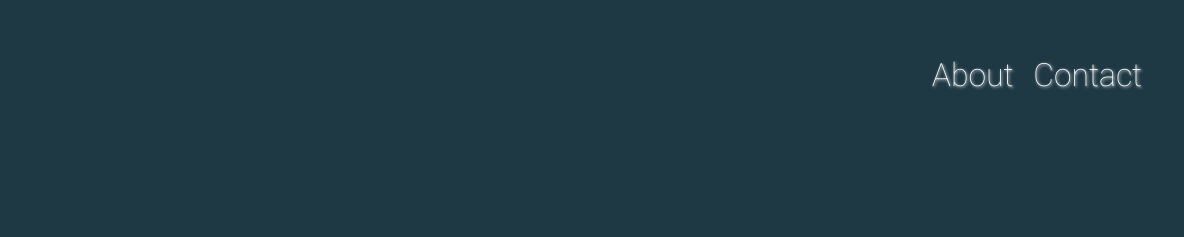
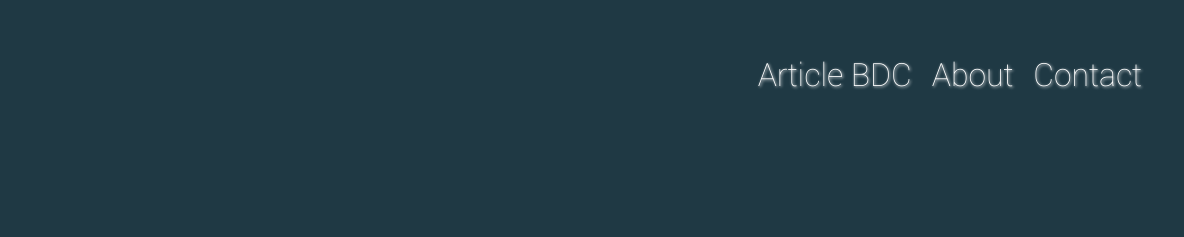
Before and after one commit to HPFerreira/portfolio, a plain HTML site: page index.html in a window 1280 px wide. Shown: the top 237 px of the page, 96-1280 px from the left. Drawn offline with nearby package versions, Linux system fonts and the light colour scheme.

Commit message:
Update index.html

```diff
--- a/index.html
+++ b/index.html
@@ -16,6 +16,7 @@
             <div class="a"><img src="./pics/logorondrouge.png"></div>
             <div class="b">
                 <ul>
+                    <li><a href="./DNMultitache.pdf">Article BDC</a></li>
                     <li><a href="#about">About</a></li>
                     <li><a href="#contact" id="navContact">Contact</a></li>
                 </ul>
```
